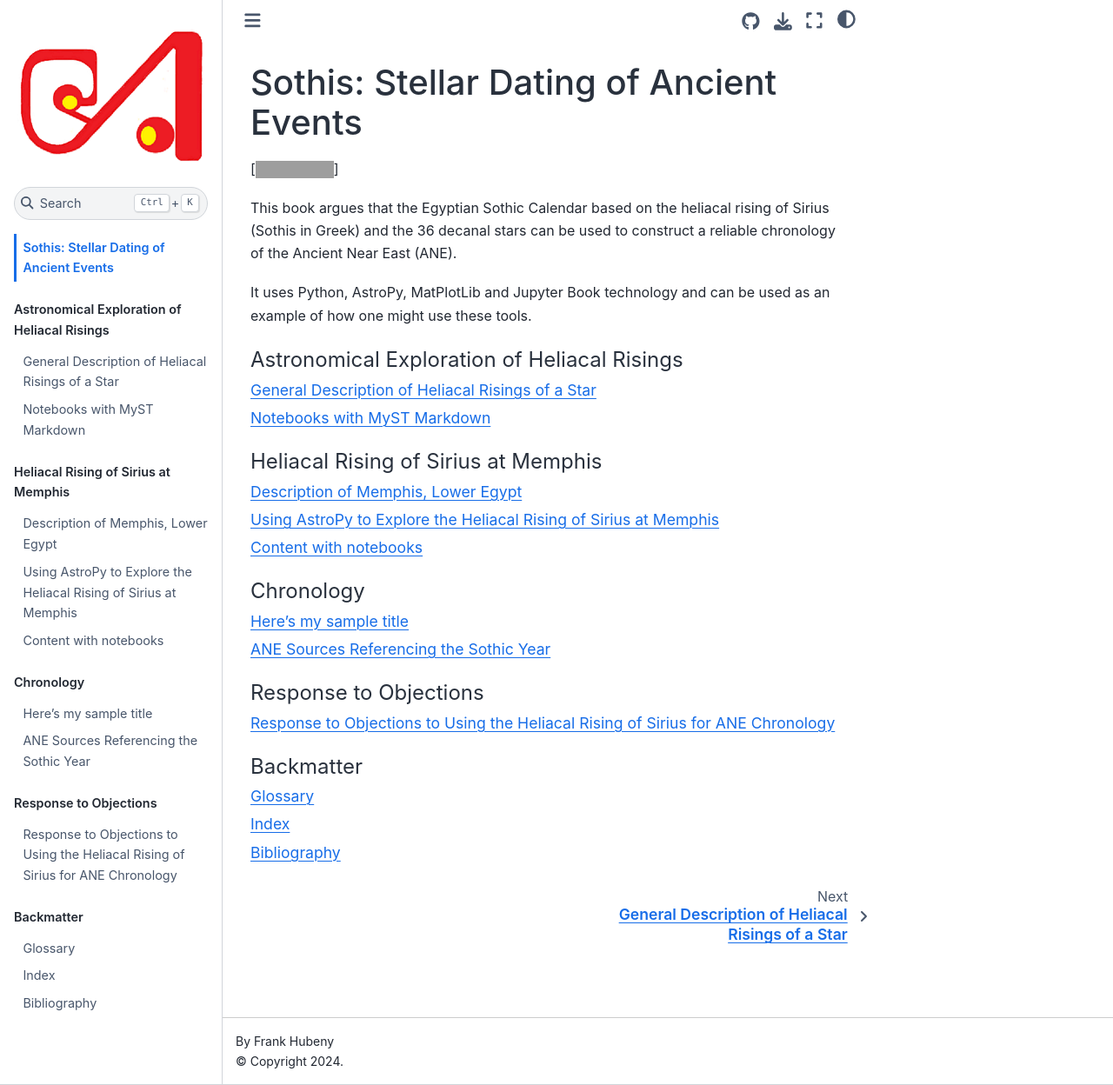
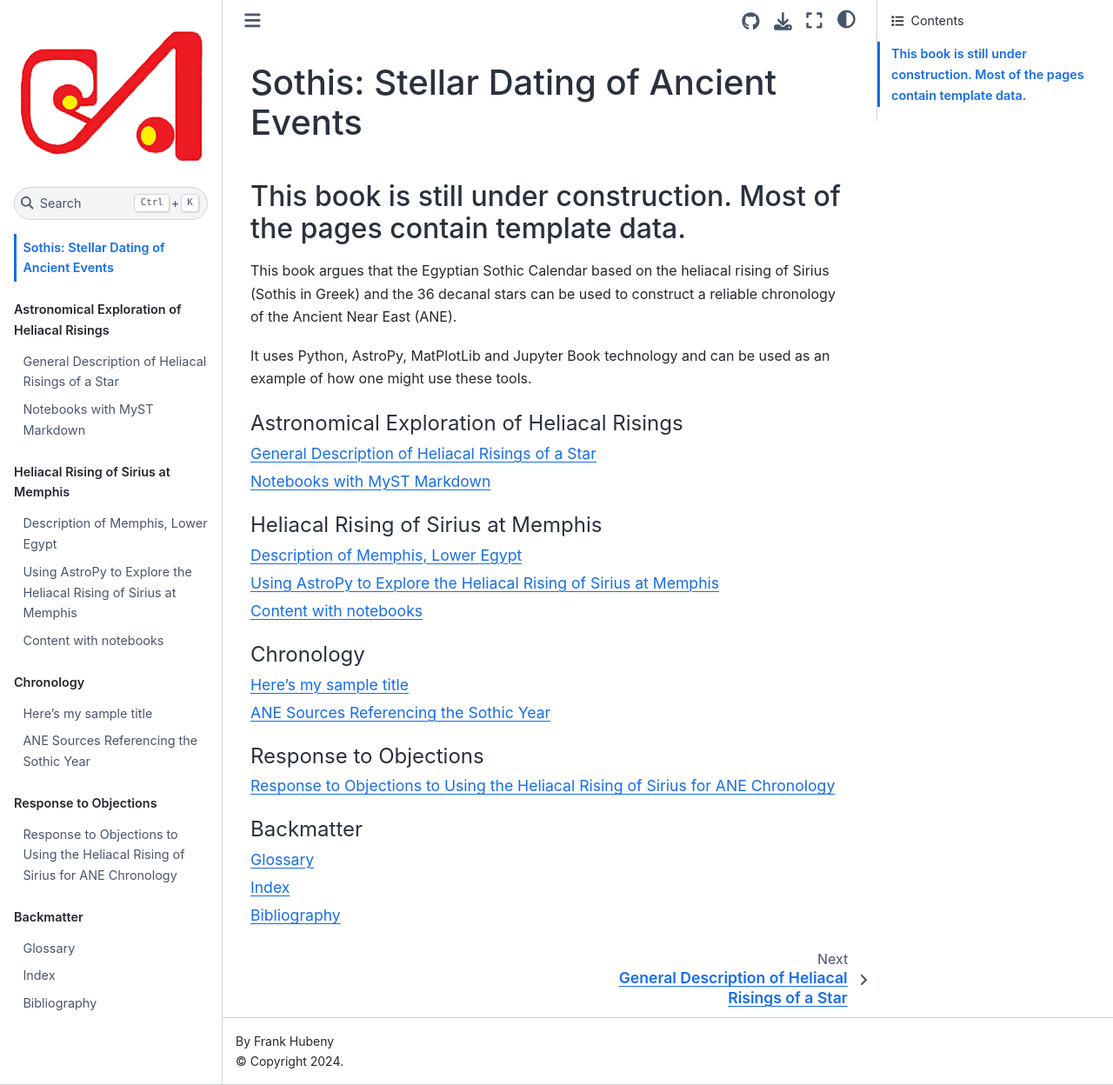
Before and after one commit to FrankHubeny/heliacalrisings, a Jupyter Book: the page built from intro.md, in a window 1280 px wide and 1248 px high. Shown: the whole window at 87% size. Built offline with Jupyter Book 1.0.4 settings and Sphinx 7.4.7 and the Sphinx Book theme 1.1.4, drawn with Linux system fonts in a browser that asks for light colours; grey boxes are pictures that could not be loaded.

Commit message:
updated intro page to show the book is still under construction

```diff
--- a/intro.md
+++ b/intro.md
@@ -1,6 +1,6 @@
 # Sothis: Stellar Dating of Ancient Events
 
-[![Sothis](https://jupyterbook.org/badge.svg)]
+## This book is still under construction.  Most of the pages contain template data.
 
 This book argues that the Egyptian Sothic Calendar based on the heliacal rising of Sirius (Sothis in Greek) and the
 36 decanal stars can be used to construct a reliable chronology of the
```
